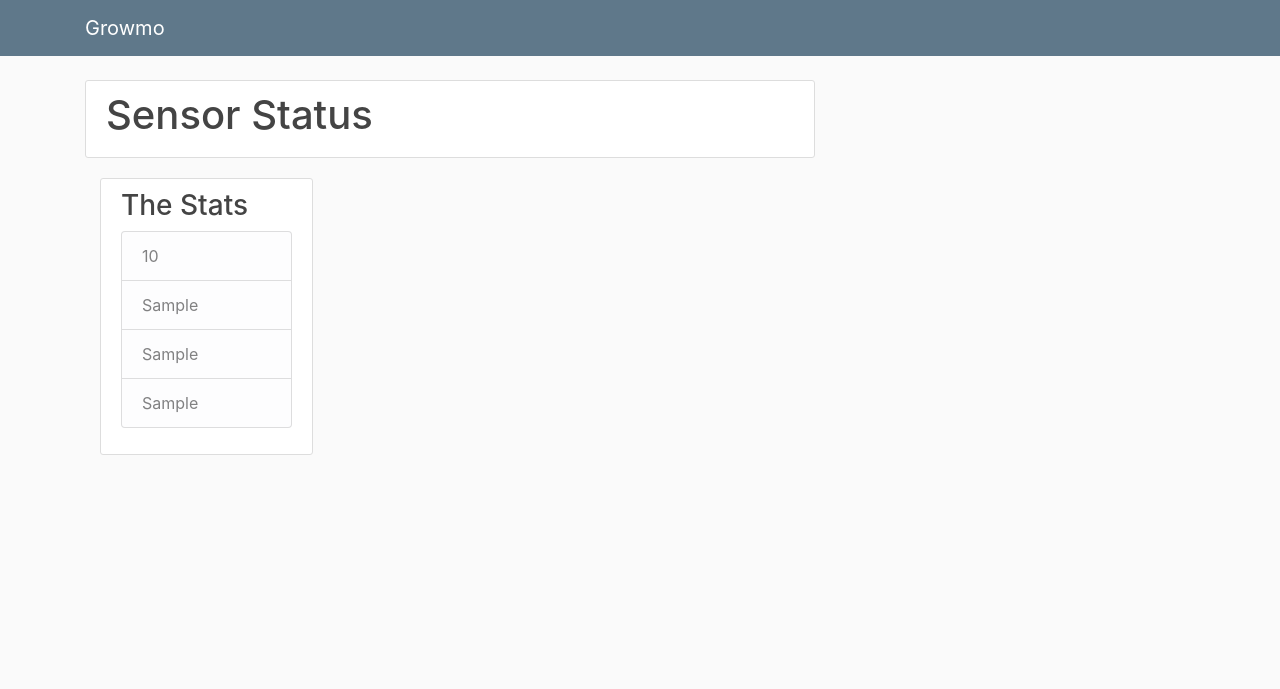
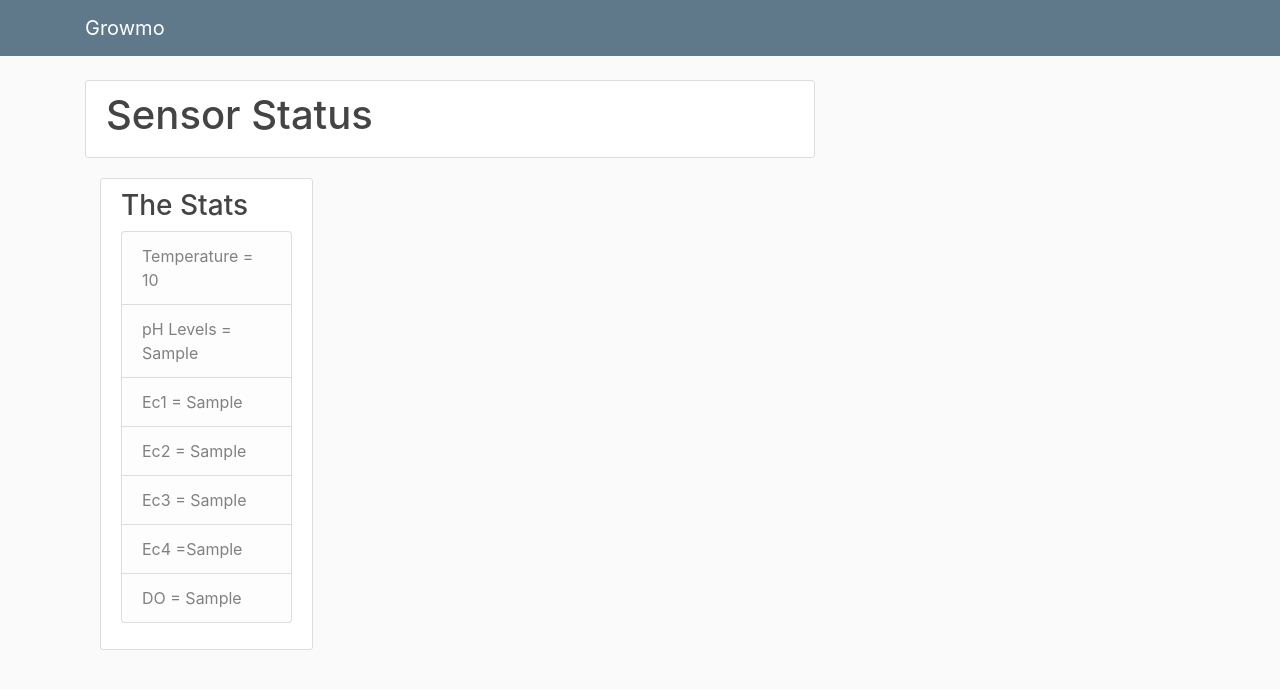
Before and after one commit to revcozmo/GrowmoApp, a Flask app: template templates/home.html in a window 1280 px wide. Shown: the top 689 px of the page. Run offline with Flask 2, Linux system fonts and the light colour scheme; the template is opened without the code that fills it: most values are stand-ins (such as "Sample title", 1, 10 or a date in 2020); parts of the project's set-up code (start-up, migrations or seed data) failed here and were passed over; some libraries are stand-ins or nearby versions.

Commit message:
working displaying text

```diff
--- a/app.py
+++ b/app.py
@@ -1,9 +1,8 @@
 from flask import Flask, render_template, url_for
 import serial
-
+import re
 
 app = Flask(__name__)
-
 
 ser = serial.Serial('COM5', 9600)
 
@@ -11,24 +10,44 @@ sensor = []
 
 t = 0
 while t < 4:
-    if(ser.in_waiting > 0):
+    if (ser.in_waiting > 0):
         line = ser.readline().strip()
         values = line.decode('ascii').split(',')
         sensor.append(values)
         t += 1
-
 
 temp = sensor[0]
 ph = sensor[1]
 ec = sensor[2]
 do = sensor[3]
 
+temp = re.findall('\d*\.?\d+', temp[0])
+temp = temp[0]
+
+ph = re.findall('\d*\.?\d+', ph[0])
+ph = ph[0]
+
+
+ec_main = re.findall('\d*\.?\d+', ec[2])
+
+ec = ec[2]
+ec1 = re.findall('\d*\.?\d+', ec[0])
+ec2 = re.findall('\d*\.?\d+', ec[1])
+ec3 = re.findall('\d*\.?\d+', ec[2])
+ec4 = re.findall('\d*\.?\d+', ec[3])
+
+do = re.findall('\d*\.?\d+', do[0])
+do = do[0]
+
+
+
+
 
 @app.route('/')
 @app.route('/home')
 def home():
-    return render_template('home.html', temp=temp, ph=ph, ec=ec, do=do)
+    return render_template('home.html', temp=temp, ph=ph, ec1=ec1, ec2=ec2, ec3=ec3, ec4=ec4, do=do)
 
 
 if __name__ == '__main__':
-    app.run(debug=True)
+    app.run()
--- a/templates/home.html
+++ b/templates/home.html
@@ -9,10 +9,13 @@
           <div class="content-section">
             <h3>The Stats</h3>
               <ul class="list-group">
-                <li class="list-group-item list-group-item-light">{{ temp }}</li>
-                <li class="list-group-item list-group-item-light">{{ ph }}</li>
-                <li class="list-group-item list-group-item-light">{{ ec }}</li>
-                <li class="list-group-item list-group-item-light">{{ do }}</li>
+                <li class="list-group-item list-group-item-light">Temperature = {{ temp }}</li>
+                <li class="list-group-item list-group-item-light">pH Levels = {{ ph }}</li>
+                <li class="list-group-item list-group-item-light">Ec1 = {{ ec1 }}</li>
+                  <li class="list-group-item list-group-item-light">Ec2 = {{ ec2 }}</li>
+                  <li class="list-group-item list-group-item-light">Ec3 = {{ ec3 }}</li>
+                  <li class="list-group-item list-group-item-light">Ec4 ={{ ec4 }}</li>
+                <li class="list-group-item list-group-item-light">DO = {{ do }}</li>
               </ul>
             </p>
           </div>
--- a/templates/layout.html
+++ b/templates/layout.html
@@ -11,6 +11,8 @@
 
     <title>Growmo</title>
 </head>
+
+
 <body>
     <header class="site-header">
       <nav class="navbar navbar-expand-md navbar-dark bg-steel fixed-top">
```
